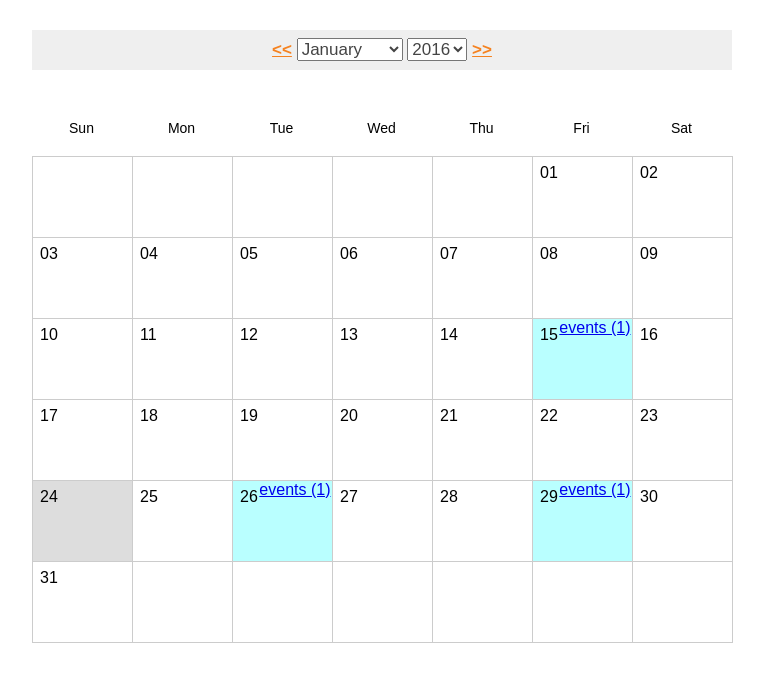
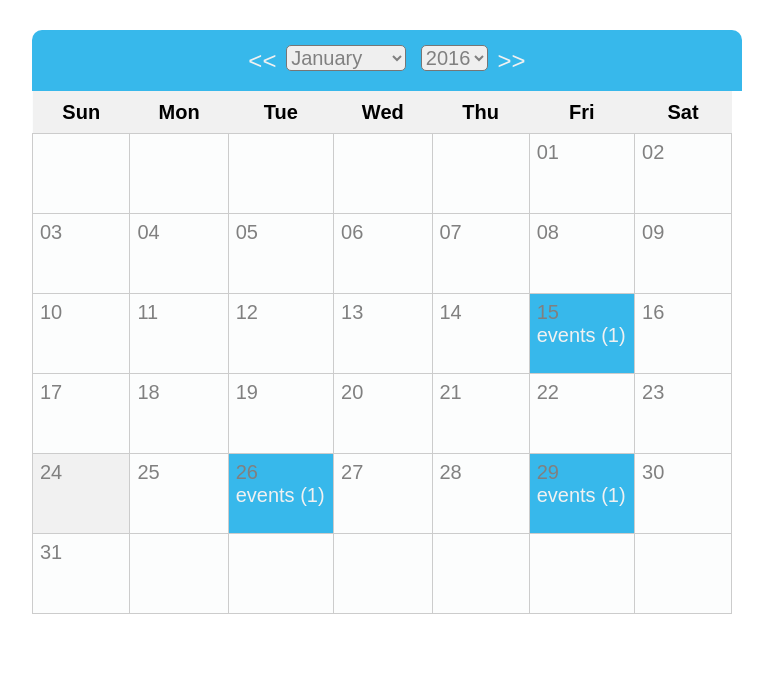
Before and after one commit to llyubenova/CourseCalendar, a PHP site: page / in a window 1280 px wide. Shown: the top 682 px of the page, without its empty margins (258-1031 px from the left). Run offline with PHP 8.4, Linux system fonts and the light colour scheme; data comes from the database, SQL or seed files in the repository.

Commit message:
Added styles for calendar and events pages.

```diff
--- a/app/getCalendar.php
+++ b/app/getCalendar.php
@@ -10,36 +10,42 @@
 	}
 
 	$date = $dateYear.'-'.$dateMonth.'-01';
-	$currentMonthFirstDay = date("N",strtotime($date));
-	$totalDaysOfMonth = cal_days_in_month(CAL_GREGORIAN,$dateMonth,$dateYear);
-	$totalDaysOfMonthDisplay = ($currentMonthFirstDay == 7)?($totalDaysOfMonth):($totalDaysOfMonth + $currentMonthFirstDay);
-	$boxDisplay = ($totalDaysOfMonthDisplay <= 35)?35:42;
+	$currentMonthFirstDay = date("N", strtotime($date));
+	$totalDaysOfMonth = cal_days_in_month(CAL_GREGORIAN, $dateMonth,$dateYear);
+	$totalDaysOfMonthDisplay = ($currentMonthFirstDay == 7) ? ($totalDaysOfMonth) : ($totalDaysOfMonth + $currentMonthFirstDay);
+	$boxDisplay = ($totalDaysOfMonthDisplay <= 35) ? 35 : 42;
 ?>
-	<div id="calender_section">
-		<h2>
+	<div class="calendar_section">
+		<div class="section_header">
         	<a href="javascript:void(0);" onclick="getCalendar('calendar_div','<?php echo date("Y",strtotime($date.' - 1 Month')); ?>','<?php echo date("m",strtotime($date.' - 1 Month')); ?>');">&lt;&lt;</a>
-            <select name="month_dropdown" class="month_dropdown dropdown"><?php echo getAllMonths($dateMonth); ?></select>
-			<select name="year_dropdown" class="year_dropdown dropdown"><?php echo getYearList($dateYear); ?></select>
+            <select name="month_dropdown" class="month_dropdown dropdown">
+            	<?php echo getAllMonths($dateMonth); ?>
+            </select>
+			<select name="year_dropdown" class="year_dropdown dropdown">
+				<?php echo getYearList($dateYear); ?>
+			</select>
             <a href="javascript:void(0);" onclick="getCalendar('calendar_div','<?php echo date("Y",strtotime($date.' + 1 Month')); ?>','<?php echo date("m",strtotime($date.' + 1 Month')); ?>');">&gt;&gt;</a>
-        </h2>
-		<div id="event_list" class="none"></div>
-		<div id="calender_section_top">
-			<ul>
-				<li>Sun</li>
-				<li>Mon</li>
-				<li>Tue</li>
-				<li>Wed</li>
-				<li>Thu</li>
-				<li>Fri</li>
-				<li>Sat</li>
-			</ul>
         </div>
-		<div id="calender_section_bot">
-			<ul>
+		<table class="calendar_table">
+			<thead>
+				<th>Sun</th>
+				<th>Mon</th>
+				<th>Tue</th>
+				<th>Wed</th>
+				<th>Thu</th>
+				<th>Fri</th>
+				<th>Sat</th>
+			</thead>
+			<tbody>
 			<?php
 				$dayCount = 1;
-				for($cb=1;$cb<=$boxDisplay;$cb++){
-					if(($cb >= $currentMonthFirstDay+1 || $currentMonthFirstDay == 7) && $cb <= ($totalDaysOfMonthDisplay)){
+				$index = 0;
+				$calendarBuilder = '';
+				for( $row = 1; $row <= $boxDisplay / 7; $row++) {
+					$calendarBuilder .= '<tr>';
+					for( $col = 1; $col <= 7; $col++) {
+						$index++;
+						if(($index >= $currentMonthFirstDay + 1 || $currentMonthFirstDay == 7) && $index <= ($totalDaysOfMonthDisplay)){
 							if ($dayCount < 10) {
 								$dayCount = '0'.$dayCount;
 							}
@@ -52,27 +58,30 @@
 							$eventNum = $result->num_rows;
 
 							if(strtotime($currentDate) == strtotime(date("Y-m-d"))){
-							echo '<li date="'.$currentDate.'" class="grey date_cell">';
-						}elseif($eventNum > 0){
-							echo '<li date="'.$currentDate.'" class="light_sky date_cell"><a href="app/event.php?date='.$currentDate.'">events ('.$eventNum.')</a>';
-						}else{
-							echo '<li date="'.$currentDate.'" class="date_cell">';
+								$calendarBuilder .= '<td date="'.$currentDate.'" class="date_cell today">';
+							} elseif($eventNum > 0){
+								$calendarBuilder .= '<td date="'.$currentDate.'" class="date_cell event_date">';
+							} else {
+								$calendarBuilder .= '<td date="'.$currentDate.'" class="date_cell">';
 							}
 
-						echo '<span>';
-						echo $dayCount;
-						echo '</span>';
+							$calendarBuilder .= '<span>'.$dayCount.'</span>';
 
-						echo '</li>';
+							if ($eventNum > 0) {
+								$calendarBuilder .= '<a href="app/event.php?date='.$currentDate.'" class="events_link">events ('.$eventNum.')</a>';
+							}
+							$calendarBuilder .= '</td>';
 							$dayCount++;
-					}else{
+						} else {
+							$calendarBuilder .= '<td><span>&nbsp;</span></td>';
+						}
+					}
+					$calendarBuilder .= '</tr>';
+				}
+				echo $calendarBuilder;
 			?>
-				<li><span>&nbsp;</span></li>
-			<?php
-				} }
-			?>
-			</ul>
-		</div>
+			</tbody>
+		</table>
 	</div>
 
 <?php
--- a/web/css/calendar.css
+++ b/web/css/calendar.css
@@ -1,190 +1,136 @@
+/* Common styles */
 body {
     font-family: sans-serif;
 }
-.none {
+
+.hidden {
     display: none;
 }
-.dropdown {
-    color: #444444;
-    font-size: 17px;
+
+.italic {
+    font-style: italic;
 }
-#calender_section {
+
+.bold {
+    font-weight: bold;
+}
+
+a:hover {
+    color: #999999;
+}
+
+a, a:visited {
+    color: #f1f1f1;
+    text-decoration: none;
+}
+
+
+/* Calendar styles*/
+
+.calendar_section {
     width: 700px;
     margin: 30px auto 0;
 }
-#calender_section h2 {
-    background-color: #efefef;
+
+.section_header {
+    width: 100%;
+    background-color: #37b8eb;
     color: #444444;
     font-size: 17px;
+    line-height: 50px;
+    border-top-left-radius: 10px;
+    border-top-right-radius: 10px;
     text-align: center;
+    padding: 5px;
+}
+
+.section_header a {
+    color: #f1f1f1;
+    text-decoration: none;
+    font-size: 24px;
+    vertical-align: middle;
+}
+
+.calendar_table {
+    width: 100%;
+    border-collapse: collapse;
+    padding: 10px;
+    background-color: #fcfdfd;
+    box-sizing: border-box;
+    overflow: hidden;
+}
+
+.calendar_table tr th {
+    font-size: 20px;
+}
+
+.calendar_table thead {
+    background-color: #f1f1f1;
     line-height: 40px;
 }
-#calender_section h2 a {
-    color: #F58220;
-    float: none;
+
+.calendar_table tr td  {
+    color: #808080;
+    border: 1px solid #ccc;
+    border-collapse: collapse;
+    width: 100px;
+    height: 80px;
+    font-size: 20px;
+    margin: 0;
+    padding: 7px;
+    vertical-align: top;
 }
-#calender_section_top {
-    width: 100%;
-    float: left;
-    margin-top: 20px;
+
+.calendar_table tr td span {
+    display: block;
 }
-#calender_section_top ul {
-    padding: 0;
-    list-style-type: none;
+
+.dropdown {
+    color: #808080;
+    font-size: 20px;
+    border-radius: 5px;
+    margin-left: 5px;
+    margin-right: 5px;
 }
-#calender_section_top ul li {
-    float: left;
-    display: block;
-    width: 99px;
-    border-right: 1px solid #fff;
-    text-align: center;
-    font-size: 14px;
-    min-height: 0;
-    background: none;
-    box-shadow: none;
-    margin: 0;
-    padding: 0;
+
+.today {
+    background-color: #f1f1f1;
 }
-#calender_section_bot {
-    width: 100%;
-    margin-top: 20px;
-    float: left;
-    border-left: 1px solid #ccc;
-    border-bottom: 1px solid #ccc;
+.event_date {
+    background-color: #37b8eb;
 }
-#calender_section_bot ul {
-    margin: 0;
-    padding: 0;
-    list-style-type: none;
+
+
+/*  Events page */
+
+.events_section {
+    width: 700px;
+    color: #808080;
 }
-#calender_section_bot ul li {
-    float: left;
-    width: 99px;
-    height: 80px;
-    text-align: center;
-    border-top: 1px solid #ccc;
-    border-right: 1px solid #ccc;
-    min-height: 0;
-    background: none;
-    box-shadow: none;
-    margin: 0;
-    padding: 0;
-    position: relative;
+
+.event_holder {
+    margin-bottom: 40px;
+    background-color: #fff;
+    border: 1px solid transparent;
+    border-radius: 4px;
+    -webkit-box-shadow: 0 1px 1px rgba(0,0,0,.05);
+    box-shadow: 0 1px 1px rgba(0,0,0,.05);
+    border-color: #37b8eb;
+    font-size: 16px;
 }
-#calender_section_bot ul li span {
-    margin-top: 7px;
-    float: left;
-    margin-left: 7px;
-    text-align: center;
+
+.event_heading {
+    padding: 10px;
+    font-size: 20px;
+    color: #fff;
+    background-color: #37b8eb;
+    border-color: #37b8eb;
 }
-.grey {
-    background-color: #DDDDDD !important;
+
+.event_body {
+    padding: 10px;
 }
-.light_sky {
-    background-color: #B9FFFF !important;
+
+.event_body p span:not('.italic') {
+    font-weight: bold;
 }
-/*========== Hover Popup ===============*/
-
-.date_cell {
-    cursor: pointer;
-    cursor: hand;
-}
-.date_cell:hover {
-    background: #DDDDDD !important;
-}
-.date_popup_wrap {
-    position: absolute;
-    width: 143px;
-    height: 115px;
-    z-index: 9999;
-    top: -115px;
-    left: -55px;
-    background: transparent url(add-new-event.png) no-repeat top left;
-    color: #666 !important;
-}
-.events_window {
-    overflow: hidden;
-    overflow-y: auto;
-    width: 133px;
-    height: 115px;
-    margin-top: 28px;
-    margin-left: 25px;
-}
-.event_wrap {
-    margin-bottom: 10px;
-    padding-bottom: 10px;
-    border-bottom: solid 1px #E4E4E7;
-    font-size: 12px;
-    padding: 3px;
-}
-.date_window {
-    margin-top: 20px;
-    margin-bottom: 2px;
-    padding: 5px;
-    font-size: 16px;
-    margin-left: 9px;
-    margin-right: 14px
-}
-.popup_event {
-    margin-bottom: 2px;
-    padding: 2px;
-    font-size: 16px;
-    width: 100%;
-}
-.popup_event a {
-    color: #000000 !important;
-}
-.packeg_box a {
-    color: #F58220;
-    float: right;
-}
-a:hover {
-    color: #181919;
-    text-decoration: underline;
-}
-@media only screen and (min-width: 480px) and (max-width: 767px) {
-    #calender_section {
-        width: 336px;
-    }
-    #calender_section_top ul li {
-        width: 47px;
-    }
-    #calender_section_bot ul li {
-        width: 47px;
-    }
-}
-@media only screen and (min-width: 320px) and (max-width: 479px) {
-    #calender_section {
-        width: 219px;
-    }
-    #calender_section_top ul li {
-        width: 30px;
-        font-size: 11px;
-    }
-    #calender_section_bot ul li {
-        width: 30px;
-    }
-    #calender_section_bot {
-        width: 217px;
-    }
-    #calender_section_bot ul li {
-        height: 50px;
-    }
-}
-@media only screen and (min-width: 768px) and (max-width: 1023px) {
-    #calender_section {
-        width: 530px;
-    }
-    #calender_section_top ul li {
-        width: 74px;
-    }
-    #calender_section_bot ul li {
-        width: 74px;
-    }
-    #calender_section_bot {
-        width: 525px;
-    }
-    #calender_section_bot ul li {
-        height: 50px;
-    }
-}
```
Also changed, not shown: app/event.php (+12 -9 lines). Lines whose indentation alone changed are shown as unchanged.
